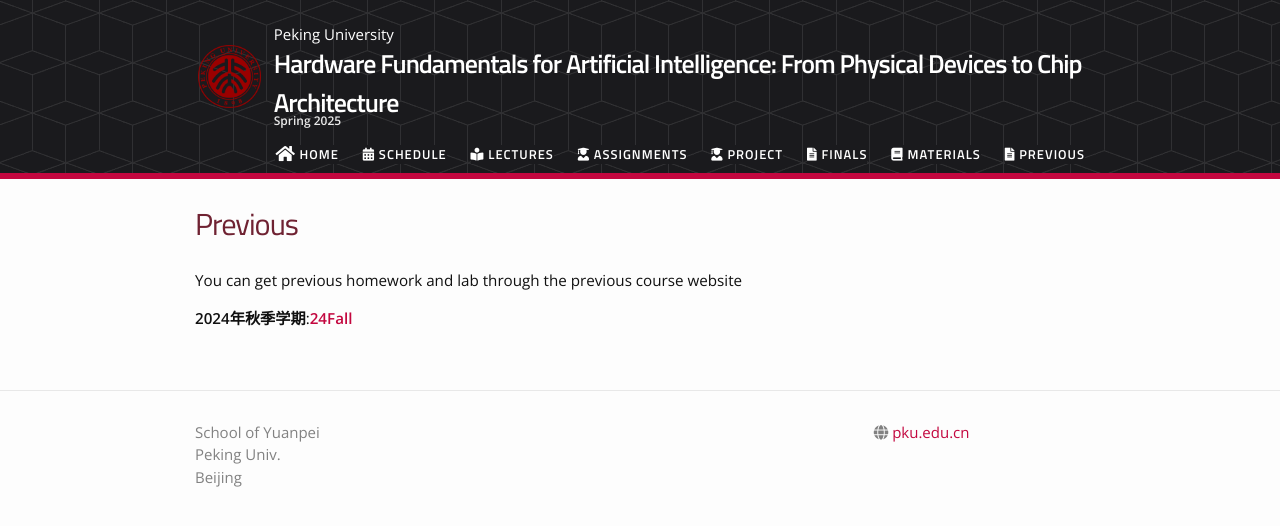
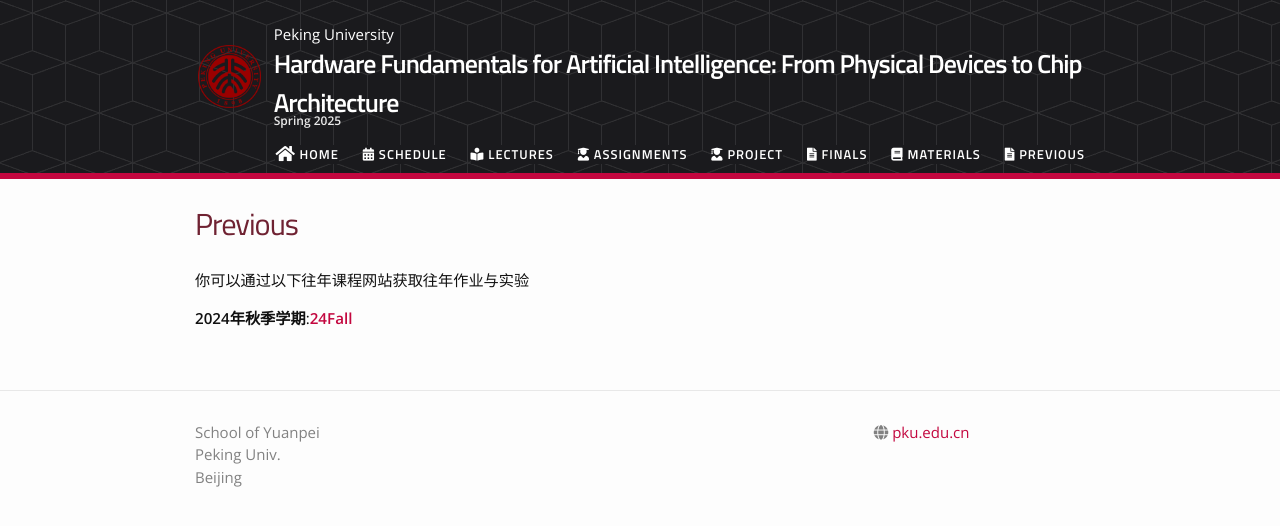
Before and after one commit to AIArchPKU/2025Spring, a Jekyll site: the page built from previous.md, in a window 1280 px wide. Shown: the top 526 px of the page. Built offline with Jekyll 4.4.1, drawn with Linux system fonts in a browser that asks for light colours; nearby versions of some CDN libraries.

Commit message:
Update previous.md

```diff
--- a/previous.md
+++ b/previous.md
@@ -4,6 +4,6 @@
 permalink: /previous/
 ---
 
-You can get previous homework and lab through the previous course website
+你可以通过以下往年课程网站获取往年作业与实验
 
 **2024年秋季学期**:[**24Fall**](https://aiarchpku.github.io/2024Fall//)
```
